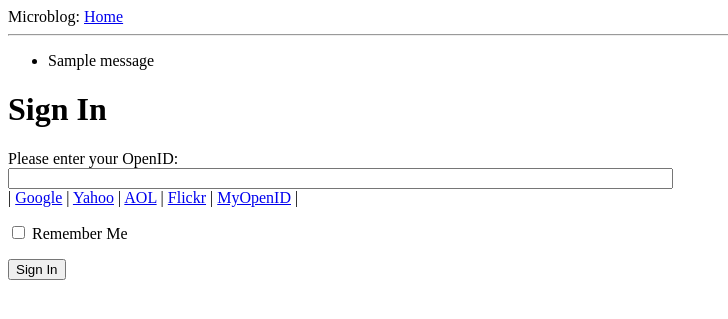
After one commit to doberbeatz/microblog, a Flask app: page /login in a window 1280 px wide. The commit adds this page. Shown: the top 319 px of the page, without its empty margins (0-728 px from the left). Run offline with Flask 2, Linux system fonts and the light colour scheme; one stand-in notice (Sample message) is shown.

Commit message:
Part 3: Forms

```diff
--- a/app/__init__.py
+++ b/app/__init__.py
@@ -1,4 +1,5 @@
 from flask import Flask
 
 app = Flask(__name__)
+app.config.from_object('config')
 from app import views
--- /dev/null
+++ b/app/forms.py
@@ -0,0 +1,8 @@
+from flask_wtf import Form
+from wtforms import StringField, BooleanField
+from wtforms.validators import DataRequired
+
+
+class LoginForm(Form):
+    openid = StringField('openid', validators=[DataRequired()])
+    remember_me = BooleanField('remember_me', default=False)
--- a/app/templates/base.html
+++ b/app/templates/base.html
@@ -9,6 +9,15 @@
     <body>
         <div>Microblog: <a href="/index">Home</a></div>
         <hr>
+        {% with messages = get_flashed_messages() %}
+            {% if messages %}
+                <ul>
+                    {% for message in messages %}
+                        <li>{{ message }}</li>
+                    {% endfor %}
+                </ul>
+            {% endif %}
+        {% endwith %}
 
         {% block content %}{% endblock %}
 
--- /dev/null
+++ b/app/templates/login.html
@@ -0,0 +1,33 @@
+{% extends "base.html" %}
+
+{% block content %}
+    <script type="text/javascript">
+        function set_openid(openid, pr) {
+            var u = openid.search('<username>'),
+                user, form;
+            if (u != -1) {
+                // openid requires usernam
+                user = prompt('Enter your ' + pr + ' username');
+                openid = openid.substr(0,u) + user;
+            }
+            form = document.forms['login'];
+            form.elements['openid'].value = openid;
+        }
+    </script>
+    <h1>Sign In</h1>
+    <form action="" method="post" name="login">
+        {{ form.hidden_tag() }}
+        <p>
+            Please enter your OpenID:<br>
+            {{ form.openid(size=80) }}<br>
+            {% for error in form.errors.openid %}
+                <span style="color:red">[{{ error }}]</span>
+            {% endfor %}
+            |{% for pr in providers %}
+                <a href="javascript:set_openid('{{ pr.url }}', '{{ pr.name }}');">{{ pr.name }}</a> |
+            {% endfor %}
+        </p>
+        <p>{{ form.remember_me }} Remember Me</p>
+        <p><input type="submit" value="Sign In"></p>
+    </form>
+{% endblock %}
--- a/app/views.py
+++ b/app/views.py
@@ -1,27 +1,36 @@
-from flask import render_template
+from flask import render_template, flash, redirect
 from app import app
+from app.forms import LoginForm
+
 
 @app.route('/')
 @app.route('/index')
 def index():
-    user = {'nickname':'Roman'}
+    user = {'nickname': 'Roman'}
     posts = [
         {
-            'author': {'nickname':'John'},
+            'author': {'nickname': 'John'},
             'body': 'Beautiful day in Portland'
         },
         {
-            'author': {'nickname':'Susan'},
+            'author': {'nickname': 'Susan'},
             'body': 'The Avengers movie was so cool!'
         }
     ]
 
     return render_template('index.html',
-        title = 'Home',
-        user = user,
-        posts = posts)
+                           title='Home',
+                           user=user,
+                           posts=posts)
 
 
-@app.route('/test')
-def test():
-    return 'Test';
+@app.route('/login', methods=['GET', 'POST'])
+def login():
+    form = LoginForm()
+    if form.validate_on_submit():
+        flash('Login requested for OpenID="'+form.openid.data+'", remember_me='+str(form.remember_me.data))
+        return redirect('/index.html')
+    return render_template('login.html',
+                           title='Sign In',
+                           form=form,
+                           providers=app.config['OPENID_PROVIDERS'])
```
Also changed, not shown: config.py (added, +9 -0 lines), 1 other file.
